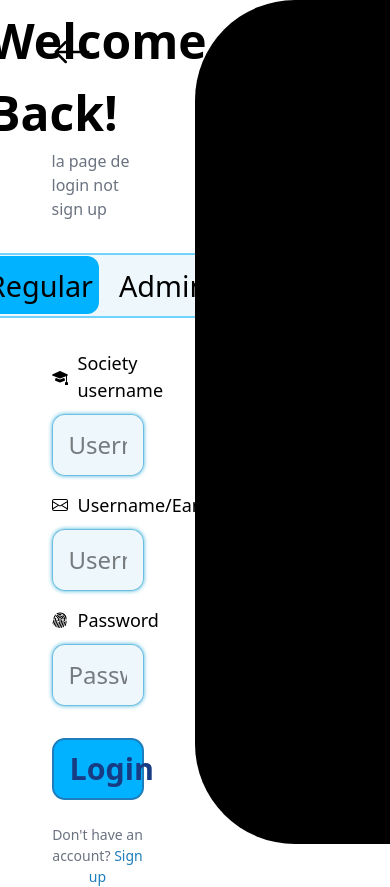
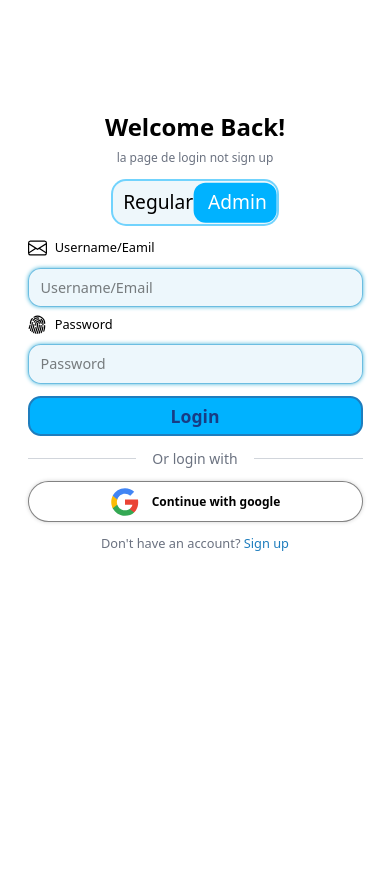
Before and after one commit to Aiimene/Edux, a Next.js app: page /login in a window 390 px wide. Both pictures are taken after a click on the element "Admin". After the commit the page ends 844 px from the top, so only its background shows below. Built offline with nearby package versions, Linux system fonts and the light colour scheme.

Commit message:
finilizing the login page

```diff
--- a/src/app/(auth)/login/login.module.css
+++ b/src/app/(auth)/login/login.module.css
@@ -27,17 +27,29 @@
     align-items: center;
 }
 
+.logo{
+    position: absolute;
+    top: 3vw;
+    right: 3vw;
+    cursor: pointer;
+    z-index: 100;
+}
+.logo img{
+    width: 7vw;
+    z-index: 100;
+}
+
 .backButton {
     position: absolute;
-    top: 2rem;
-    left: 2rem;
+    top: 4vw;
+    left: 4vw;
     cursor: pointer;
-
+    z-index: 100;
 }
 
 .backButton img {
-    width: 40px;
-    height: 40px;
+    width: 3vw;
+    z-index: 100;
 }
 
 .title {
@@ -76,6 +88,9 @@
     z-index: 1;
     font-size: 1.8rem;
 }
+.active{
+    color:white
+}
 .placeholder{
     background-color : rgba(0, 178, 255, 1);
     width: 50%;
@@ -85,7 +100,17 @@
     transform: translateY(-50%);
     left: .1rem;
     border-radius: 12px;
+    transition: all 0.3s ease;
+    z-index: 0;
 }
+.placeholder.right{
+    left: unset;
+    transform: translateX(calc(100% - 0.3rem)) translateY(-50%);
+}
+.hidden{
+display: none !important;
+}
+
 .label{
     display: flex;
     align-items: center;
@@ -102,6 +127,12 @@
     flex-direction: column;
     gap: 10px;
     margin-bottom: 1rem;
+    transition: opacity 0.4s cubic-bezier(0.4, 0, 0.2, 1),
+                visibility 0.4s cubic-bezier(0.4, 0, 0.2, 1),
+                height 0.4s cubic-bezier(0.4, 0, 0.2, 1),
+                margin-bottom 0.4s cubic-bezier(0.4, 0, 0.2, 1);
+    opacity: 1;
+    visibility: visible;
 }
 
 .loginForm input {
@@ -154,6 +185,63 @@
     text-decoration: underline;
 }
 
+.divider {
+    display: flex;
+    align-items: center;
+    width: 100%;
+    margin: 1.5rem 0;
+    gap: 1rem;
+    transition: opacity 0.4s cubic-bezier(0.4, 0, 0.2, 1),
+                visibility 0.4s cubic-bezier(0.4, 0, 0.2, 1),
+                height 0.4s cubic-bezier(0.4, 0, 0.2, 1),
+                margin 0.4s cubic-bezier(0.4, 0, 0.2, 1);
+    opacity: 1;
+    visibility: visible;
+}
+
+.dividerLine {
+    flex: 1;
+    height: 1px;
+    background-color: #d1d5db;
+}
+
+.dividerText {
+    font-size: 0.875rem;
+    color: #6b7280;
+    white-space: nowrap;
+}
+
+.googleButton {
+
+    width: 100%;
+    display: flex;
+    align-items: center;
+    justify-content: center;
+    gap: 0.75rem;
+    padding: 0.875rem 1rem;
+    background-color: white !important;
+    border: 1px solid rgba(0, 0, 0, 0.49) !important;
+    border-radius: 99999px !important;
+    margin-top: 0 !important;
+    font-size: 1rem;
+    font-weight: 500;
+    color: #000;
+    cursor: pointer;
+    box-shadow: 0 0 4px 0 rgba(0, 0, 0, 0.178);
+    color: black !important;
+    transition: unset !important;
+}
+
+.googleButton:hover {
+    box-shadow: 0 0 10px 0 rgba(0, 0, 0, 0.504) !important;
+    border-color: #9ca3af;
+}
+
+.googleIcon {
+    width:30px;
+    height: 30px;
+}
+
 .rightSide {
     width: 50%;
     background-color: #f9fafb;
@@ -166,3 +254,114 @@
     background-color : black;
     border-radius: 100px 0 0 100px ;
 }
+
+.form{
+    width: 100%;
+    height: 60%;
+}
+
+/* Responsive Styles for Mobile */
+@media (max-width: 768px) {
+    .loginContainer {
+        flex-direction: column;
+        overflow: hidden;
+        height: 100vh;
+    }
+
+    .leftSide {
+        width: 100%;
+        height: 100vh;
+        align-items: center;
+        justify-content: center;
+        overflow: hidden;
+        position: fixed;
+        top: 0;
+        left: 0;
+    }
+
+    .rightSide {
+        display: none;
+    }
+
+    .loginForm {
+        width: 90%;
+        padding: 0.5rem;
+        margin: 0 auto;
+        background-color: transparent;
+        border-radius: 1rem;
+        box-shadow: none;
+        height: 100vh;
+        max-height: 100vh;
+        justify-content: center;
+        align-items: center;
+        overflow: hidden;
+    }
+
+    .title {
+        font-size: 1.5rem;
+        margin-top: 0;
+        margin-bottom: 0.25rem;
+    }
+
+    .subtitle {
+        font-size: 0.75rem;
+        margin-bottom: 0.75rem;
+    }
+
+    .loginTypeButton {
+        font-size: 1.2rem;
+        padding: 0.2rem 0.4rem;
+    }
+
+    .loginTypes {
+        margin-bottom: 0.75rem;
+    }
+
+    .backButton {
+        display: none;
+    }
+
+    .logo {
+        display: none;
+    }
+
+    .fieldHolder {
+        margin-bottom: 0.5rem;
+    }
+
+    .loginForm input {
+        font-size: 0.9rem;
+        padding: 0.5rem 0.75rem;
+        max-width: 100%;
+        width: 100%;
+    }
+
+    .loginForm button {
+        font-size: 1.1rem;
+        padding: 0.3rem 0.75rem;
+        margin-top: 0.25rem;
+    }
+
+    .googleButton {
+        font-size: 0.75rem !important;
+        padding: 0.6rem 0.875rem;
+    }
+
+    .label {
+        font-size: 0.8rem;
+        gap: 0.5rem;
+    }
+
+    .label img {
+        width: 1.2rem;
+    }
+
+    .divider {
+        margin: 0.75rem 0;
+    }
+
+    .loginForm p {
+        margin-top: 0.75rem;
+        font-size: 0.8rem;
+    }
+}
--- a/src/app/(auth)/login/page.tsx
+++ b/src/app/(auth)/login/page.tsx
@@ -1,71 +1,93 @@
-'use client';
-import Link from 'next/link';
-import { useState } from 'react';
-import styles from './login.module.css';
+"use client";
+import Link from "next/link";
+import { useState } from "react";
+import styles from "./login.module.css";
 
 export default function LoginPage() {
-    const [regular , setRegular] = useState(true);
-  return(
+  const [regular, setRegular] = useState(true);
+  function handleLoginType(type: "regular" | "admin") {
+    setRegular(type === "regular");
+  }
+  return (
     <div className={styles.loginContainer}>
       <div className={styles.leftSide}>
-            <div className={styles.loginForm}>
         <div className={styles.backButton}>
           <Link href="/">
             <img src="/icons/arrow-left.svg" alt="arrow-left" />
           </Link>
         </div>
-                <h1 className={styles.title}>
-                    Welcome Back!
-                </h1>
-                <h3 className={styles.subtitle}>
-                la page de login not sign up
-                </h3>
+
+        <div className={styles.logo}>
+          <img src="/images/logo.png" alt="login-left" />
+        </div>
+        <div className={styles.loginForm}>
+          <h1 className={styles.title}>Welcome Back!</h1>
+          <h3 className={styles.subtitle}>la page de login not sign up</h3>
 
           <div className={styles.loginTypes}>
-                    <div className={`${styles.loginTypeButton} ${styles.active}`} onClick={() => setRegular(true)}>
+            <div
+              className={`${styles.loginTypeButton} ${regular ? styles.active : ""}`}
+              onClick={() => handleLoginType("regular")}
+            >
               Regular
             </div>
-                    <div className={styles.loginTypeButton} onClick={() => setRegular(false)}>
+            <div
+              className={`${styles.loginTypeButton} ${regular ?  "" : styles.active}`}
+              onClick={() => handleLoginType("admin")}
+            >
               Admin
             </div>
-                    <div className={styles.placeholder}>
-
+            <div className={`${styles.placeholder} ${!regular ? styles.right : ""}`}></div>
           </div>
-                </div>
-
-                <div className={styles.fieldHolder}>
+          <form action="" className={styles.form}>
+          <div className={`${styles.fieldHolder} ${regular ? ""  : styles.hidden} `}>
             <div className={styles.label}>
               <img src="/icons/mortarboard-fill.svg" alt="user" />
               <label htmlFor="">Society username</label>
             </div>
-                    <input type="text" placeholder='Username' />
+            <input type="text" placeholder="Username" />
           </div>
-                <div className={styles.fieldHolder}>
+          <div className={`${styles.fieldHolder} ${regular ? ""  : styles.up}`}>
             <div className={styles.label}>
               <img src="/icons/envelope.svg" alt="user" />
               <label htmlFor="">Username/Eamil</label>
             </div>
-                    <input type="text" placeholder='Username/Email' />
+            <input type="text" placeholder="Username/Email" />
           </div>
-                <div className={styles.fieldHolder}>
+          <div className={`${styles.fieldHolder} ${regular ? ""  : styles.up}`}>
             <div className={styles.label}>
               <img src="/icons/fingerprint.svg" alt="user" />
               <label htmlFor="">Password</label>
             </div>
-                    <input type="password" placeholder='Password' />
+            <input type="password" placeholder="Password" />
           </div>
 
+
           <button>Login</button>
+
+          <div className={`${styles.divider}  ${regular ? styles.hidden : ""}`}>
+            <div className={styles.dividerLine}></div>
+            <span className={styles.dividerText}>Or login with</span>
+            <div className={styles.dividerLine}></div>
+          </div>
+
+          <button className={`${styles.googleButton} ${regular ? styles.hidden : ""}`}>
+            <svg className={styles.googleIcon} viewBox="0 0 24 24">
+              <path fill="#EA4335" d="M22.56 12.25c0-.78-.07-1.53-.2-2.25H12v4.26h5.92c-.26 1.37-1.04 2.53-2.21 3.31v2.77h3.57c2.08-1.92 3.28-4.74 3.28-8.09z"/>
+              <path fill="#34A853" d="M12 23c2.97 0 5.46-.98 7.28-2.66l-3.57-2.77c-.98.66-2.23 1.06-3.71 1.06-2.86 0-5.29-1.93-6.16-4.53H2.18v2.84C3.99 20.53 7.7 23 12 23z"/>
+              <path fill="#FBBC05" d="M5.84 14.09c-.22-.66-.35-1.36-.35-2.09s.13-1.43.35-2.09V7.07H2.18C1.43 8.55 1 10.22 1 12s.43 3.45 1.18 4.93l2.85-2.22.81-.62z"/>
+              <path fill="#4285F4" d="M12 5.38c1.62 0 3.06.56 4.21 1.64l3.15-3.15C17.45 2.09 14.97 1 12 1 7.7 1 3.99 3.47 2.18 7.07l3.66 2.84c.87-2.6 3.3-4.53 6.16-4.53z"/>
+            </svg>
+            <span>Continue with google</span>
+          </button>
+
           <p>
             Don't have an account? <Link href="/signup">Sign up</Link>
           </p>
-
+          </form>
         </div>
       </div>
-        <div className={styles.rightSide}>
-
-        </div>
-
+      <div className={styles.rightSide}></div>
     </div>
   );
 }
```
Also changed, not shown: package.json (+7 -6 lines), public/images/logo.png (added), 1 other file (tests, documents, lock files or other folders). Lines whose indentation alone changed are shown as unchanged.
